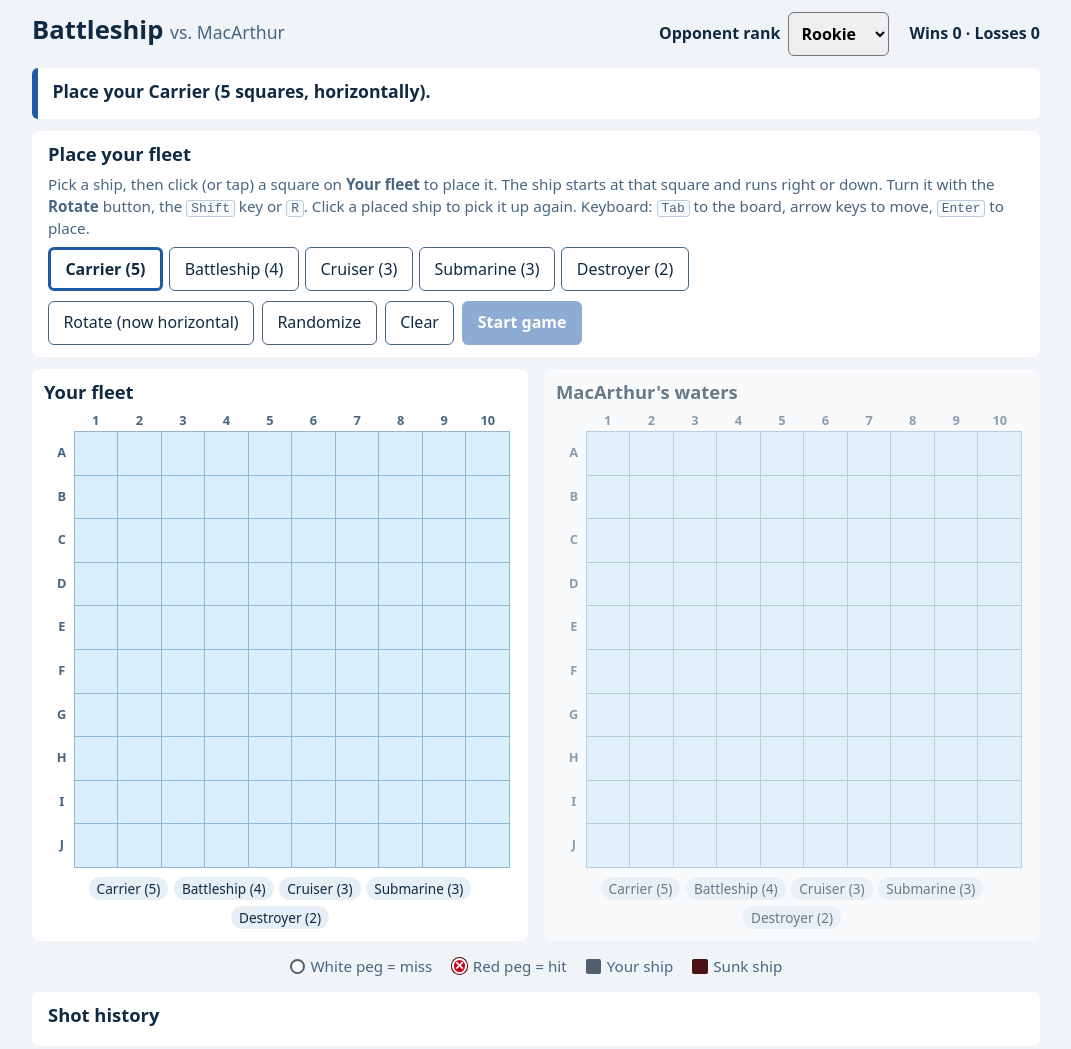
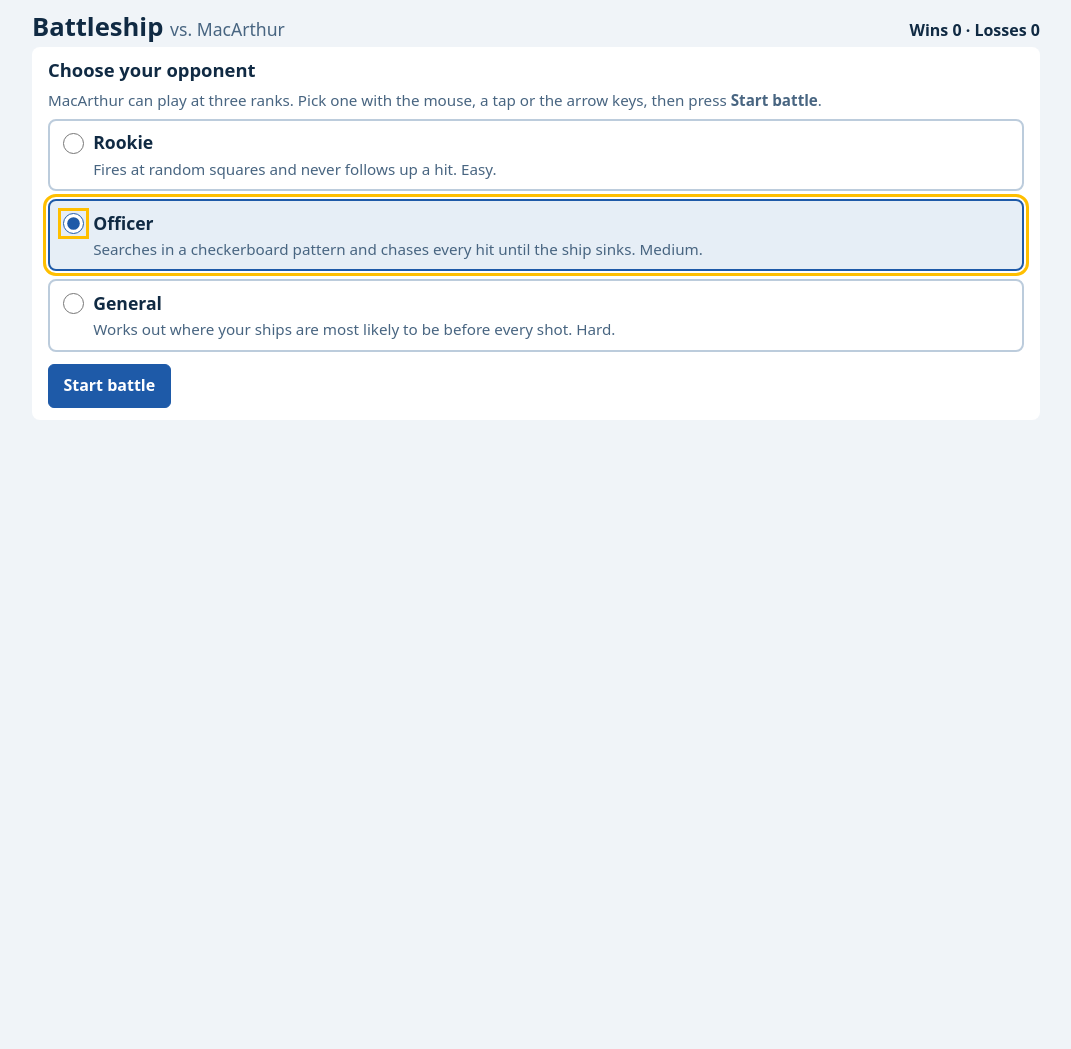
Before and after one commit to ethanswergold-sys/battleship-cog, a plain HTML site: page index.html in a window 1280 px wide. Shown: the whole page, without its empty margins (104-1175 px from the left). After the commit the page ends 800 px from the top, so only its background shows below. Drawn offline with Linux system fonts and the light colour scheme.

Commit message:
Rank picker: choose MacArthur's rank before each battle
Co-Authored-By: Devin AI <158243242+devin-ai-integration[bot]@users.noreply.github.com>

```diff
--- a/css/styles.css
+++ b/css/styles.css
@@ -40,8 +40,24 @@ h2 { font-size: 1.15rem; margin: 0 0 0.5rem; }
 .site-header .vs { font-weight: 400; color: var(--muted); font-size: 1.1rem; }
 .tally { margin: 0; font-weight: 600; }
 .header-controls { display: flex; flex-wrap: wrap; align-items: center; gap: 0.5rem 1.25rem; }
-.rank-picker { display: flex; align-items: center; gap: 0.5rem; font-weight: 600; }
-.rank-picker select { font: inherit; min-height: 2.75rem; padding: 0.25rem 0.5rem; border-radius: 6px; }
+.rank-badge {
+  margin: 0; padding: 0.2rem 0.7rem; border-radius: 999px; background: var(--ink); color: #fff; font-weight: 700;
+}
+
+.rank-options { border: 0; margin: 0 0 0.75rem; padding: 0; min-width: 0; }
+.rank-options legend { padding: 0; margin-bottom: 0.5rem; }
+#rank-choices { display: grid; gap: 0.5rem; }
+.rank-option {
+  display: grid; grid-template-columns: auto 1fr; align-items: start; gap: 0.1rem 0.6rem;
+  padding: 0.6rem 0.8rem; border: 2px solid #bcccdc; border-radius: 8px; cursor: pointer;
+}
+.rank-option input { grid-row: span 2; width: 1.3rem; height: 1.3rem; margin: 0.15rem 0 0; accent-color: var(--primary); }
+.rank-option .rank-name { font-weight: 700; font-size: 1.1rem; }
+.rank-option .rank-desc { color: var(--muted); font-size: 0.95rem; }
+.rank-option:has(input:checked) { border-color: var(--primary); background: #e6eef6; }
+.rank-option:has(input:focus-visible) { outline: 3px solid var(--focus); outline-offset: 2px; }
+body.phase-choosing .status, body.phase-choosing .boards,
+body.phase-choosing .legend, body.phase-choosing .log-wrap { display: none; }
 
 button, input { font: inherit; }
 
--- a/index.html
+++ b/index.html
@@ -7,13 +7,12 @@
   <title>Battleship vs. MacArthur</title>
   <link rel="stylesheet" href="css/styles.css">
 </head>
-<body class="phase-placing">
+<body class="phase-choosing">
   <header class="site-header">
     <h1>Battleship <span class="vs">vs. MacArthur</span></h1>
     <div class="header-controls">
-      <label class="rank-picker" for="rank">Opponent rank
-        <select id="rank"></select>
-      </label>
+      <p class="rank-badge" id="rank-badge" hidden></p>
+      <button type="button" id="new-game" hidden>New game</button>
       <p class="tally" id="tally">Wins 0 · Losses 0</p>
     </div>
   </header>
@@ -26,6 +25,20 @@
       <p id="prompt" class="prompt"></p>
       <p id="last-player" class="last-shot"></p>
       <p id="last-computer" class="last-shot"></p>
+    </section>
+
+    <section id="rank-panel" class="panel rank-panel" aria-labelledby="rank-heading" hidden>
+      <h2 id="rank-heading" tabindex="-1">Choose your opponent</h2>
+      <form id="rank-form">
+        <fieldset class="rank-options">
+          <legend class="help">MacArthur can play at three ranks. Pick one with the mouse, a tap or the
+            arrow keys, then press <strong>Start battle</strong>.</legend>
+          <div id="rank-choices"></div>
+        </fieldset>
+        <div class="controls">
+          <button type="submit" id="choose-rank" class="primary">Start battle</button>
+        </div>
+      </form>
     </section>
 
     <section id="placement" class="panel" aria-labelledby="placement-heading">
@@ -65,6 +78,7 @@
       <div class="controls">
         <button type="button" id="reveal-inline">Reveal MacArthur's ships</button>
         <button type="button" id="play-again-inline" class="primary">Play again</button>
+        <button type="button" id="change-rank-inline">Change rank</button>
       </div>
     </section>
 
@@ -94,14 +108,16 @@
     </section>
   </main>
 
-  <dialog id="end-dialog" class="end-dialog" aria-labelledby="end-title" aria-describedby="end-last end-text">
+  <dialog id="end-dialog" class="end-dialog" aria-labelledby="end-title" aria-describedby="end-last end-text end-rank">
     <h2 id="end-title"></h2>
     <p id="end-last"></p>
     <p id="end-text"></p>
+    <p id="end-rank"></p>
     <p id="end-tally" class="tally"></p>
     <div class="controls">
       <button type="button" id="reveal">Reveal MacArthur's ships</button>
       <button type="button" id="play-again" class="primary">Play again</button>
+      <button type="button" id="change-rank">Change rank</button>
     </div>
   </dialog>
 
--- a/js/main.js
+++ b/js/main.js
@@ -1,6 +1,8 @@
 /*
  * Starts the game and connects the rules (js/rules.js) and MacArthur
- * (js/opponents.js, at whichever rank is chosen) to the screen (js/ui.js).
+ * (js/opponents.js, at the rank chosen in the rank picker) to the screen (js/ui.js).
+ * Every battle begins at the picker; the rank is fixed until the battle ends
+ * or the player presses New game.
  * Optional address-bar settings for testing: ?seed=123 makes every random
  * choice repeatable, ?fast makes MacArthur fire without the usual pause.
  */
@@ -12,7 +14,6 @@
   var ui = root.Battleship.ui;
   var NAME = rules.COMPUTER_NAME;
   var TALLY_KEY = 'battleship-cog-tally';
-  var RANK_KEY = 'battleship-cog-rank';
 
   var params = new URLSearchParams(root.location.search);
   var rng = params.has('seed') ? rules.createRng(Number(params.get('seed'))) : Math.random;
@@ -20,7 +21,9 @@
 
   var state = {
     game: null,
-    rank: loadRank(),
+    picking: true,
+    rank: opponents.DEFAULT_RANK,
+    rankLabel: opponents.find(opponents.DEFAULT_RANK).label,
     opponent: null,
     computerShots: [],
     orientation: rules.HORIZONTAL,
@@ -43,31 +46,6 @@
       if (saved && typeof saved.wins === 'number' && typeof saved.losses === 'number') return saved;
     } catch (e) { /* storage unavailable: keep the tally in memory only */ }
     return { wins: 0, losses: 0 };
-  }
-
-  // The chosen rank is remembered the same way as the tally.
-  function loadRank() {
-    try {
-      var saved = root.sessionStorage.getItem(RANK_KEY);
-      if (opponents.find(saved)) return saved;
-    } catch (e) { /* storage unavailable */ }
-    return opponents.DEFAULT_RANK;
-  }
-
-  function saveRank() {
-    try { root.sessionStorage.setItem(RANK_KEY, state.rank); } catch (e) { /* ignore */ }
-  }
-
-  // Switching rank mid-game: the new rank takes over from MacArthur's next
-  // shot and is told every shot fired so far, so it never repeats a square.
-  function changeRank(id) {
-    var rank = opponents.find(id);
-    if (!rank || id === state.rank) return;
-    state.rank = id;
-    saveRank();
-    state.opponent = opponents.createOpponent(id, rng, state.computerShots);
-    ui.announce(NAME + ' now plays at the rank of ' + rank.label + '.');
-    render();
   }
 
   function saveTally() {
@@ -93,11 +71,16 @@
     return 'Place your ' + state.selected + ' (' + size + ' squares, ' + dir + ').';
   }
 
-  function newGame() {
+  // Wipes both boards and MacArthur's memory: a brand-new battle at state.rank.
+  function resetBattle() {
     clearTimeout(computerTimer);
-    state.opponent = opponents.createOpponent(state.rank, rng);
-    state.computerShots = [];
-    state.game = rules.createGame(rng, state.opponent.placeShips);
+    ui.hideEndScreen();
+    var battle = opponents.newBattle(state.rank, rng);
+    state.rank = battle.rank;
+    state.rankLabel = opponents.find(battle.rank).label;
+    state.opponent = battle.opponent;
+    state.computerShots = battle.computerShots;
+    state.game = battle.game;
     state.orientation = rules.HORIZONTAL;
     state.selected = firstUnplaced();
     state.revealed = false;
@@ -105,8 +88,33 @@
     state.lastPlayer = '';
     state.lastComputer = '';
     state.typedShot = false;
-    say(placingPrompt(), 'New game. ' + placingPrompt());
+  }
+
+  function newGame(intro) {
+    resetBattle();
+    say(placingPrompt(), (intro || 'New game.') + ' ' + placingPrompt());
     render();
+  }
+
+  // ----- Choosing a rank -----
+
+  // New game and Change rank both come here: the battle is reset at once, so
+  // nothing from the previous game carries over, and the Officer is preselected.
+  function showPicker() {
+    resetBattle();
+    state.picking = true;
+    say('Choose your opponent.', 'Choose your opponent: Rookie, Officer or General. ' +
+      'Use the arrow keys to pick, then press Enter.');
+    render();
+    ui.showPicker(opponents.DEFAULT_RANK);
+  }
+
+  function chooseRank(id) {
+    if (!state.picking || !opponents.find(id)) return;
+    state.rank = id;
+    state.picking = false;
+    newGame(NAME + ' plays at the rank of ' + opponents.find(id).label + '.');
+    ui.focusElement('randomize');
   }
 
   // ----- Placing ships -----
@@ -303,15 +311,17 @@
   }
 
   function playAgain() {
-    ui.hideEndScreen();
-    newGame();
+    newGame('New game against ' + NAME + ' at the rank of ' + state.rankLabel + '.');
     ui.focusElement('randomize');
   }
 
   ui.init({
     ranks: opponents.list(),
-    changeRank: changeRank,
+    chooseRank: chooseRank,
+    newGame: showPicker,
+    changeRank: showPicker,
     cellActivated: function (which, row, col) {
+      if (state.picking) return;
       if (which === 'player' && state.game.phase === 'placing') placeAt(row, col);
       else if (which === 'enemy') { state.typedShot = false; fireAt(row, col); }
     },
@@ -325,5 +335,5 @@
     playAgain: playAgain
   });
 
-  newGame();
+  showPicker();
 })(window);
--- a/js/opponents.js
+++ b/js/opponents.js
@@ -6,13 +6,15 @@
  *   recordResult(row, col, outcome) learn what that shot did (from rules.fire)
  *   reset()                         forget everything and start fresh
  * The game only ever talks to "the current opponent", so switching ranks means
- * changing one setting: the rank id (DEFAULT_RANK, or the rank dropdown).
+ * changing one setting: the rank id (DEFAULT_RANK, or the player's choice in
+ * the rank picker). Every battle starts fresh from newBattle().
  * No screen code lives here.
  */
 (function (root) {
   'use strict';
 
   var isNode = typeof module === 'object' && module.exports;
+  var rules = isNode ? require('./rules.js') : root.Battleship.rules;
   var ranks = isNode
     ? {
         rookie: require('./ranks/rookie.js'),
@@ -23,7 +25,7 @@
 
   // A new rank also needs its script tag in index.html and tests/run.html.
   var RANKS = [ranks.rookie, ranks.officer, ranks.general];
-  var DEFAULT_RANK = 'rookie';
+  var DEFAULT_RANK = 'officer';
 
   function find(id) {
     for (var i = 0; i < RANKS.length; i++) if (RANKS[i].id === id) return RANKS[i];
@@ -31,12 +33,11 @@
   }
 
   function list() {
-    return RANKS.map(function (r) { return { id: r.id, label: r.label }; });
+    return RANKS.map(function (r) { return { id: r.id, label: r.label, description: r.description }; });
   }
 
-  // Creates the opponent for a rank. `history` is the list of shots already
-  // fired this game ({ row, col, outcome }); the new opponent learns them, so
-  // a rank switched in mid-game carries on without repeating a square.
+  // Creates the opponent for a rank. `history` (optional) is a list of shots
+  // already fired ({ row, col, outcome }) for the new opponent to learn.
   function createOpponent(id, rng, history) {
     var rank = find(id) || find(DEFAULT_RANK);
     var opponent = rank.create(rng);
@@ -46,7 +47,27 @@
     return opponent;
   }
 
-  var api = { DEFAULT_RANK: DEFAULT_RANK, list: list, find: find, createOpponent: createOpponent };
+  // A brand-new battle against the chosen rank: empty boards for both sides,
+  // MacArthur's fleet placed by a newly created opponent with no memory of any
+  // earlier game, and no shots fired yet.
+  function newBattle(id, rng) {
+    var rank = find(id) || find(DEFAULT_RANK);
+    var opponent = createOpponent(rank.id, rng);
+    return {
+      rank: rank.id,
+      opponent: opponent,
+      game: rules.createGame(rng, opponent.placeShips),
+      computerShots: []
+    };
+  }
+
+  var api = {
+    DEFAULT_RANK: DEFAULT_RANK,
+    list: list,
+    find: find,
+    createOpponent: createOpponent,
+    newBattle: newBattle
+  };
 
   if (isNode) {
     module.exports = api;
--- a/js/ranks/general.js
+++ b/js/ranks/general.js
@@ -133,6 +133,7 @@
   var api = {
     id: 'general',
     label: 'General',
+    description: 'Works out where your ships are most likely to be before every shot. Hard.',
     create: create,
     createNotes: createNotes,
     scoreMap: scoreMap,
--- a/js/ranks/officer.js
+++ b/js/ranks/officer.js
@@ -183,6 +183,7 @@
   var api = {
     id: 'officer',
     label: 'Officer',
+    description: 'Searches in a checkerboard pattern and chases every hit until the ship sinks. Medium.',
     create: create,
     createNotes: createNotes,
     chooseShot: chooseShot,
--- a/js/ranks/rookie.js
+++ b/js/ranks/rookie.js
@@ -43,7 +43,12 @@
     };
   }
 
-  var api = { id: 'rookie', label: 'Rookie', create: create };
+  var api = {
+    id: 'rookie',
+    label: 'Rookie',
+    description: 'Fires at random squares and never follows up a hit. Easy.',
+    create: create
+  };
 
   if (typeof module === 'object' && module.exports) {
     module.exports = api;
--- a/js/ui.js
+++ b/js/ui.js
@@ -123,10 +123,11 @@
 
   function init(h) {
     handlers = h;
-    ['rank', 'tally', 'announcer', 'prompt', 'last-player', 'last-computer', 'placement', 'ship-list',
+    ['rank-badge', 'new-game', 'rank-panel', 'rank-heading', 'rank-form', 'rank-choices', 'change-rank',
+      'change-rank-inline', 'tally', 'announcer', 'prompt', 'last-player', 'last-computer', 'placement', 'ship-list',
       'rotate', 'randomize', 'clear', 'start', 'fire-panel', 'shot-form', 'shot-input', 'fire',
       'end-panel', 'end-panel-heading', 'reveal-inline', 'play-again-inline', 'player-board',
-      'enemy-board', 'player-fleet', 'enemy-fleet', 'log', 'end-dialog', 'end-title', 'end-last', 'end-text',
+      'enemy-board', 'player-fleet', 'enemy-fleet', 'log', 'end-dialog', 'end-title', 'end-last', 'end-text', 'end-rank',
       'end-tally', 'reveal', 'play-again'].forEach(function (id) {
       els[id] = byId(id);
     });
@@ -134,13 +135,45 @@
     buildBoard(els['player-board'], 'player', 'Your fleet. Rows A to J, columns 1 to 10.');
     buildBoard(els['enemy-board'], 'enemy', 'MacArthur\'s waters. Rows A to J, columns 1 to 10.');
 
+    // One radio button per rank: arrow keys move between them, the label makes
+    // the whole card clickable, and Enter (or Start battle) confirms.
     h.ranks.forEach(function (rank) {
-      var option = document.createElement('option');
-      option.value = rank.id;
-      option.textContent = rank.label;
-      els.rank.appendChild(option);
+      var label = document.createElement('label');
+      label.className = 'rank-option';
+      var input = document.createElement('input');
+      input.type = 'radio';
+      input.name = 'rank';
+      input.value = rank.id;
+      input.id = 'rank-' + rank.id;
+      input.setAttribute('aria-describedby', 'rank-desc-' + rank.id);
+      var name = document.createElement('span');
+      name.className = 'rank-name';
+      name.textContent = rank.label;
+      var desc = document.createElement('span');
+      desc.className = 'rank-desc';
+      desc.id = 'rank-desc-' + rank.id;
+      desc.textContent = rank.description;
+      label.appendChild(input);
+      label.appendChild(name);
+      label.appendChild(desc);
+      els['rank-choices'].appendChild(label);
     });
-    els.rank.addEventListener('change', function () { handlers.changeRank(els.rank.value); });
+    function chosenRank() {
+      var checked = els['rank-form'].querySelector('input[name="rank"]:checked');
+      return checked ? checked.value : null;
+    }
+    els['rank-form'].addEventListener('submit', function (e) {
+      e.preventDefault();
+      handlers.chooseRank(chosenRank());
+    });
+    els['rank-choices'].addEventListener('keydown', function (e) {
+      if (e.key !== 'Enter') return;
+      e.preventDefault();
+      handlers.chooseRank(chosenRank());
+    });
+    els['new-game'].addEventListener('click', function () { handlers.newGame(); });
+    els['change-rank'].addEventListener('click', function () { handlers.changeRank(); });
+    els['change-rank-inline'].addEventListener('click', function () { handlers.changeRank(); });
 
     els.rotate.addEventListener('click', function () { handlers.rotate(); });
     els.randomize.addEventListener('click', function () { handlers.randomize(); });
@@ -163,7 +196,7 @@
     // Shift rotates when pressed and released on its own, so Shift+Tab doesn't rotate.
     var shiftAlone = false;
     function placingKeys(e) {
-      return current && current.game.phase === 'placing' &&
+      return current && !current.picking && current.game.phase === 'placing' &&
         !(e.target && (e.target.tagName === 'INPUT' || e.target.tagName === 'SELECT')) && !(e.ctrlKey || e.metaKey || e.altKey);
     }
     document.addEventListener('keydown', function (e) {
@@ -313,17 +346,23 @@
   function render(state) {
     current = state;
     var game = state.game;
-    document.body.className = 'phase-' + game.phase;
+    var picking = state.picking;
+    document.body.className = 'phase-' + (picking ? 'choosing' : game.phase);
 
-    els.rank.value = state.rank;
+    var rankLabel = state.rankLabel;
+    els['rank-badge'].textContent = 'Rank: ' + rankLabel;
+    els['rank-badge'].setAttribute('aria-label', 'MacArthur\'s rank: ' + rankLabel);
+    els['rank-badge'].hidden = picking;
+    els['new-game'].hidden = picking;
+    els['rank-panel'].hidden = !picking;
     els.tally.textContent = 'Wins ' + state.tally.wins + ' \u00b7 Losses ' + state.tally.losses;
     els.prompt.textContent = state.prompt;
     els['last-player'].textContent = state.lastPlayer;
     els['last-computer'].textContent = state.lastComputer;
 
-    els.placement.hidden = game.phase !== 'placing';
-    els['fire-panel'].hidden = game.phase !== 'playing';
-    els['end-panel'].hidden = game.phase !== 'over';
+    els.placement.hidden = picking || game.phase !== 'placing';
+    els['fire-panel'].hidden = picking || game.phase !== 'playing';
+    els['end-panel'].hidden = picking || game.phase !== 'over';
 
     if (game.phase === 'placing') {
       renderShipList(state);
@@ -357,6 +396,8 @@
   function showEndScreen(state, info) {
     var lost = state.game.winner === 'computer';
     els['end-title'].textContent = lost ? 'MacArthur wins' : 'Victory!';
+    els['end-rank'].textContent = (lost ? 'Beaten by MacArthur at the rank of ' : 'You beat MacArthur at the rank of ') +
+      state.rankLabel + '.';
     els['end-last'].textContent = 'Final shot: ' + info.lastShot;
     els['end-text'].textContent = lost
       ? 'MacArthur sank your entire fleet.'
@@ -380,6 +421,15 @@
     }
   }
 
+  // Shows the picker with `rankId` selected and puts keyboard focus on it.
+  function showPicker(rankId) {
+    var input = byId('rank-' + rankId);
+    if (input) {
+      input.checked = true;
+      input.focus();
+    }
+  }
+
   function focusFirstEnemyCell() {
     var p = focusPos.enemy;
     cells.enemy[p.row][p.col].focus();
@@ -396,6 +446,7 @@
     announce: announce,
     showEndScreen: showEndScreen,
     hideEndScreen: hideEndScreen,
+    showPicker: showPicker,
     clearShotInput: clearShotInput,
     focusShotInput: focusShotInput,
     focusFirstEnemyCell: focusFirstEnemyCell,
```
Also changed, not shown: tests/opponents.test.js (+81 -5 lines), 1 other file.
